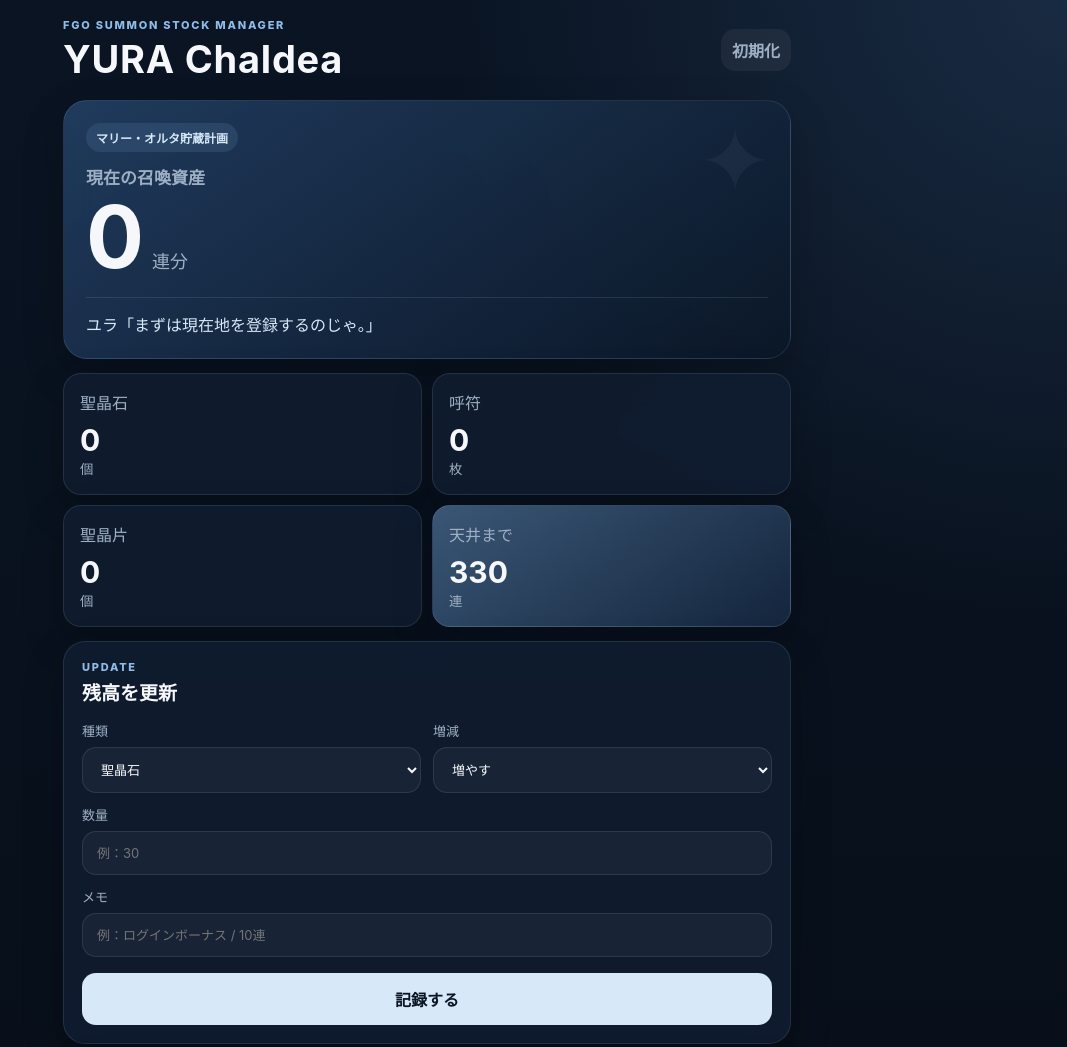
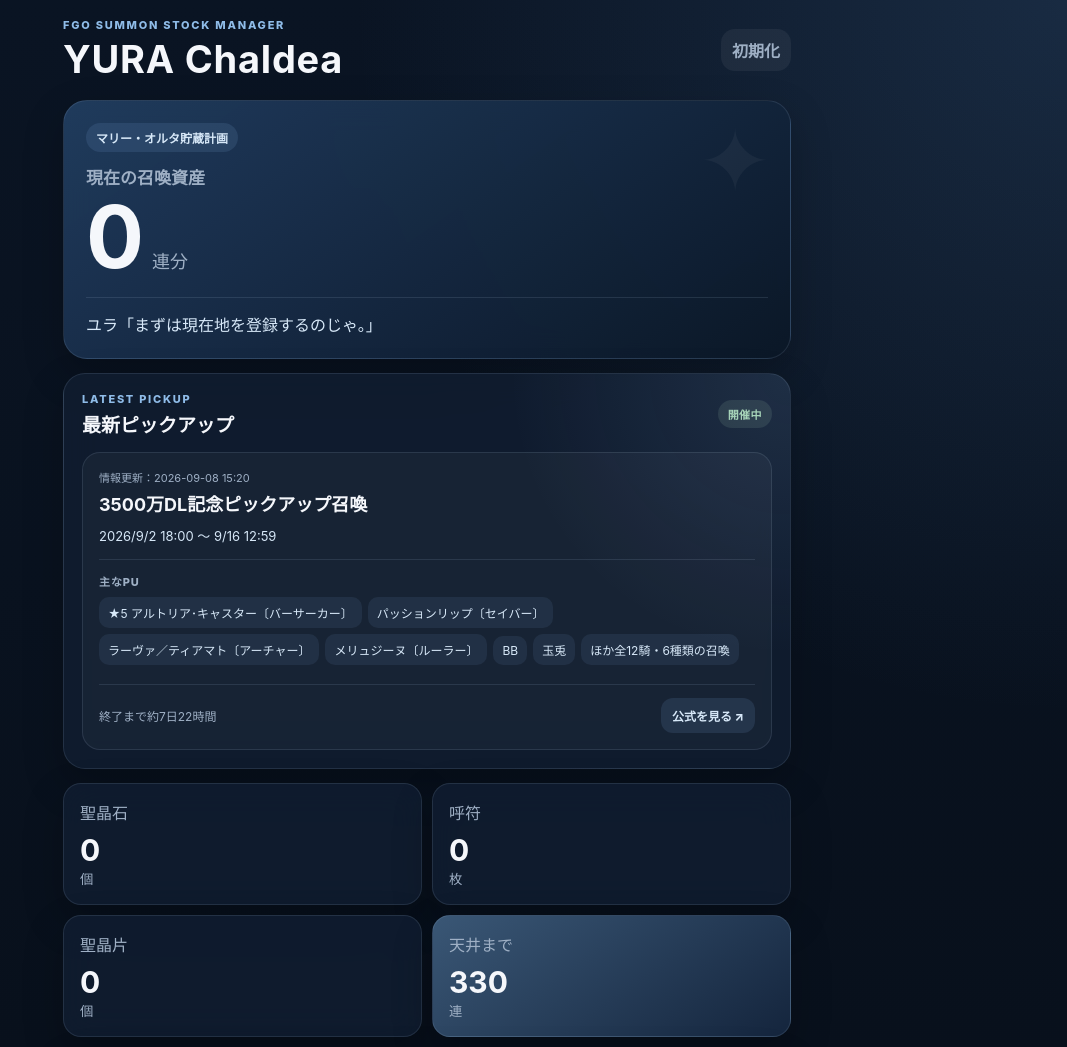
Before and after one commit to 4kggw7yp6k-cell/yura-chaldea, a plain HTML site: page index.html in a window 1280 px wide. Shown: the top 1047 px of the page, without its empty margins (213-1280 px from the left). Drawn offline with Linux system fonts and the light colour scheme.

Commit message:
Add files via upload

```diff
--- a/app.js
+++ b/app.js
@@ -1,5 +1,66 @@
 
 const STORAGE_KEY = "yuraChaldeaStateV001";
+
+
+// ===== Latest FGO Pickup =====
+// 公式発表をもとに更新。次回以降はこのオブジェクトを書き換えるだけでPU欄を更新できます。
+const latestPickup = {
+  updatedAt: "2026-09-08 15:20",
+  title: "3500万DL記念ピックアップ召喚",
+  start: "2026-09-02T18:00:00+09:00",
+  end: "2026-09-16T12:59:00+09:00",
+  periodText: "2026/9/2 18:00 ～ 9/16 12:59",
+  servants: [
+    "★5 アルトリア･キャスター〔バーサーカー〕",
+    "パッションリップ〔セイバー〕",
+    "ラーヴァ／ティアマト〔アーチャー〕",
+    "メリュジーヌ〔ルーラー〕",
+    "BB",
+    "玉兎",
+    "ほか全12騎・6種類の召喚"
+  ],
+  officialUrl: "https://news.fate-go.jp/2026/09/3500man_pu/"
+};
+
+function renderPickup() {
+  const now = new Date();
+  const start = new Date(latestPickup.start);
+  const end = new Date(latestPickup.end);
+
+  $("pickupTitle").textContent = latestPickup.title;
+  $("pickupPeriod").textContent = latestPickup.periodText;
+  $("pickupUpdated").textContent = `情報更新：${latestPickup.updatedAt}`;
+  $("pickupOfficialLink").href = latestPickup.officialUrl;
+
+  $("pickupServants").innerHTML = latestPickup.servants
+    .map(name => `<span class="servant-chip">${escapeHtml(name)}</span>`)
+    .join("");
+
+  const status = $("pickupStatus");
+  const countdown = $("pickupCountdown");
+
+  status.classList.remove("ended", "upcoming");
+
+  if (now < start) {
+    status.textContent = "開催予定";
+    status.classList.add("upcoming");
+    const hours = Math.ceil((start - now) / 3600000);
+    countdown.textContent = `開始まで約${hours}時間`;
+  } else if (now <= end) {
+    status.textContent = "開催中";
+    const diffMs = end - now;
+    const days = Math.floor(diffMs / 86400000);
+    const hours = Math.ceil((diffMs % 86400000) / 3600000);
+    countdown.textContent = days > 0
+      ? `終了まで約${days}日${hours}時間`
+      : `終了まで約${hours}時間`;
+  } else {
+    status.textContent = "終了";
+    status.classList.add("ended");
+    countdown.textContent = "このピックアップは終了しました";
+  }
+}
+
 
 const defaultState = {
   stone: 0,
@@ -226,3 +287,6 @@
 }
 
 render();
+renderPickup();
+
+setInterval(renderPickup, 60 * 1000);
--- a/index.html
+++ b/index.html
@@ -33,6 +33,37 @@
         <span>連分</span>
       </div>
       <p id="yuraComment" class="yura-comment">ユラ「まずは現在地を登録するのじゃ。」</p>
+    </section>
+
+
+    <section class="panel pickup-panel">
+      <div class="panel-head">
+        <div>
+          <p class="eyebrow">LATEST PICKUP</p>
+          <h3>最新ピックアップ</h3>
+        </div>
+        <span id="pickupStatus" class="status-chip">確認中</span>
+      </div>
+
+      <div class="pickup-card">
+        <p id="pickupUpdated" class="pickup-updated"></p>
+        <h4 id="pickupTitle">最新情報を読み込み中...</h4>
+        <p id="pickupPeriod" class="pickup-period"></p>
+
+        <div class="pickup-servants">
+          <span class="pickup-label">主なPU</span>
+          <div id="pickupServants"></div>
+        </div>
+
+        <div class="pickup-footer">
+          <p id="pickupCountdown" class="pickup-countdown"></p>
+          <a id="pickupOfficialLink"
+             class="official-link"
+             href="https://news.fate-go.jp/"
+             target="_blank"
+             rel="noopener noreferrer">公式を見る ↗</a>
+        </div>
+      </div>
     </section>
 
     <section class="stats-grid">
@@ -142,11 +173,11 @@
         <input id="chatInput" type="text" placeholder="ユラさん、このガチャ引いていい？" />
         <button id="chatSendBtn" class="primary-btn compact" type="button">送信</button>
       </div>
-      <p class="note">※ Ver.0.01は端末内の簡易判定です。OpenAI API連携は未接続です。</p>
+      <p class="note">※ Ver.0.02。ユラさん相談はまだ端末内の簡易判定です。OpenAI API連携は未接続です。</p>
     </section>
 
     <footer>
-      <p>YURA Chaldea Ver.0.01</p>
+      <p>YURA Chaldea Ver.0.02</p>
       <p>データはこの端末のブラウザ内に保存されます。</p>
     </footer>
   </main>
--- a/style.css
+++ b/style.css
@@ -335,3 +335,114 @@
   .hero-card, .panel { border-radius: 20px; }
   .goal-row { align-items: end; }
 }
+
+
+/* Latest Pickup */
+.pickup-panel {
+  background:
+    radial-gradient(circle at 100% 0%, rgba(143,188,232,.12), transparent 34%),
+    var(--panel);
+}
+
+.status-chip {
+  flex: 0 0 auto;
+  padding: 6px 10px;
+  border-radius: 999px;
+  background: rgba(168,213,186,.12);
+  color: var(--good);
+  font-size: 11px;
+  font-weight: 900;
+  letter-spacing: .04em;
+}
+
+.status-chip.ended {
+  background: rgba(240,165,165,.10);
+  color: var(--danger);
+}
+
+.status-chip.upcoming {
+  background: rgba(240,207,140,.10);
+  color: var(--warn);
+}
+
+.pickup-card {
+  margin-top: 15px;
+  padding: 16px;
+  border: 1px solid var(--line);
+  border-radius: 18px;
+  background: rgba(255,255,255,.035);
+}
+
+.pickup-updated {
+  margin-bottom: 7px;
+  color: var(--muted);
+  font-size: 11px;
+}
+
+.pickup-card h4 {
+  margin: 0 0 8px;
+  font-size: 18px;
+  line-height: 1.45;
+}
+
+.pickup-period {
+  margin-bottom: 14px;
+  color: var(--accent-2);
+  font-size: 13px;
+}
+
+.pickup-servants {
+  padding: 13px 0;
+  border-top: 1px solid var(--line);
+  border-bottom: 1px solid var(--line);
+}
+
+.pickup-label {
+  display: block;
+  margin-bottom: 8px;
+  color: var(--muted);
+  font-size: 11px;
+  font-weight: 800;
+  letter-spacing: .08em;
+}
+
+.servant-chip {
+  display: inline-block;
+  margin: 0 6px 6px 0;
+  padding: 7px 9px;
+  border-radius: 10px;
+  background: rgba(143,188,232,.09);
+  color: var(--accent-2);
+  font-size: 12px;
+}
+
+.pickup-footer {
+  display: flex;
+  align-items: center;
+  justify-content: space-between;
+  gap: 12px;
+  padding-top: 13px;
+}
+
+.pickup-countdown {
+  margin: 0;
+  color: var(--muted);
+  font-size: 12px;
+}
+
+.official-link {
+  flex: 0 0 auto;
+  padding: 9px 11px;
+  border-radius: 12px;
+  background: rgba(143,188,232,.12);
+  color: var(--accent-2);
+  text-decoration: none;
+  font-size: 12px;
+  font-weight: 800;
+}
+
+@media (max-width: 430px) {
+  .pickup-footer {
+    align-items: flex-end;
+  }
+}
--- a/sw.js
+++ b/sw.js
@@ -1,4 +1,4 @@
-const CACHE = "yura-chaldea-v001";
+const CACHE = "yura-chaldea-v002";
 const ASSETS = ["./", "./index.html", "./style.css", "./app.js", "./manifest.webmanifest", "./icon.svg", "./icon-180.png", "./icon-192.png", "./icon-512.png"];
 
 self.addEventListener("install", event => {
```
